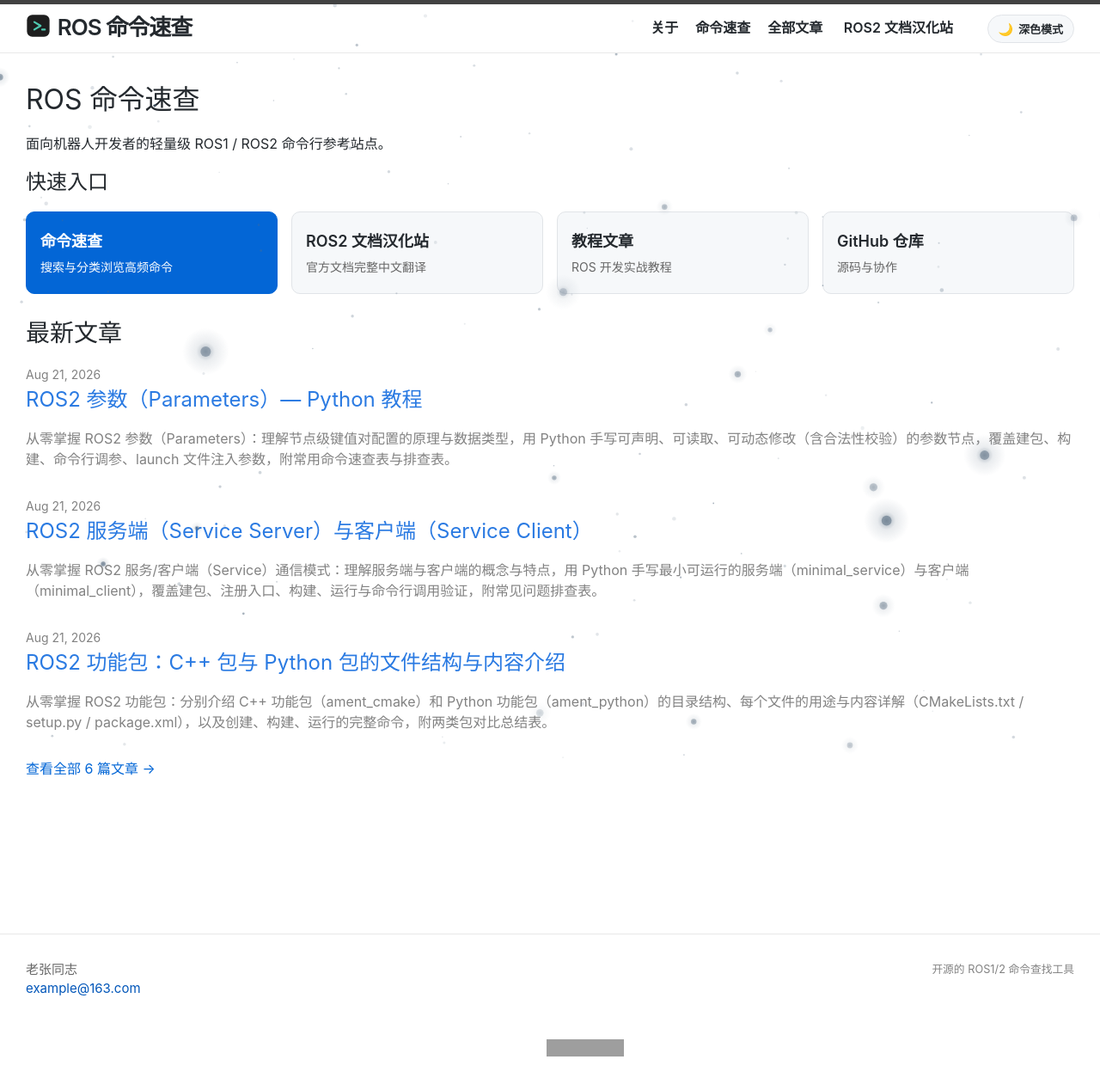
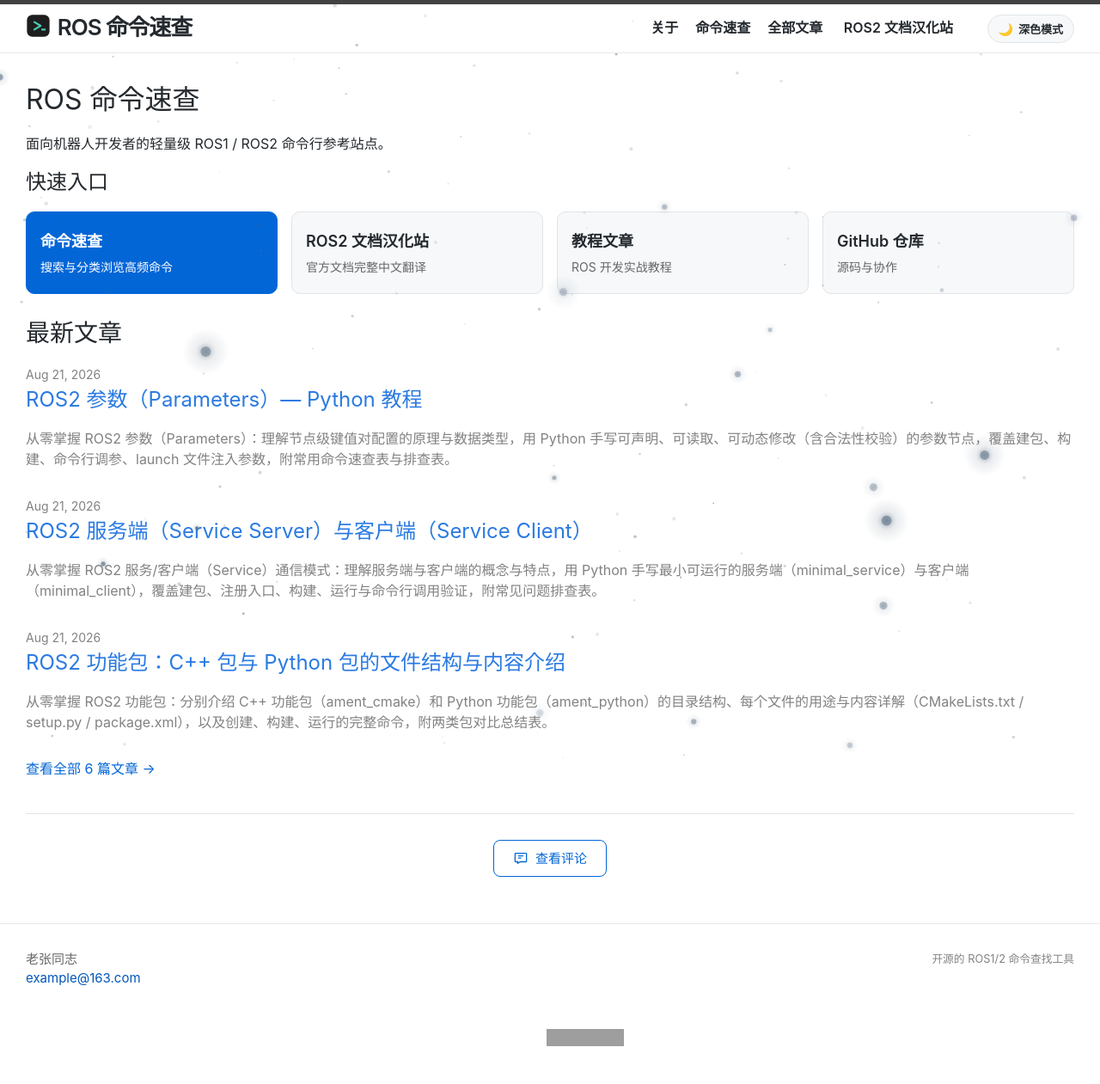
Before and after one commit to 1Q08/ros_ws, a Jekyll site: the page built from docs/index.md, in a window 1280 px wide. Shown: the whole page at 86% size. Built offline with Jekyll 4.4.1, drawn with Linux system fonts in a browser that asks for light colours; comment, search, counter and statistics services are not loaded; grey boxes are pictures that could not be loaded.

Commit message:
GitHub Pages：giscus 评论区改为点击按钮后加载（查看评论），按钮居中、分隔线、描边幽灵样式 + 评论气泡图标

```diff
--- a/docs/_layouts/home.html
+++ b/docs/_layouts/home.html
@@ -37,6 +37,10 @@
   {%- endif -%}
 
   <section class="giscus-wrapper">
+    <button type="button" class="giscus-load-btn" id="giscus-load-btn">
+      <span class="giscus-load-icon" aria-hidden="true"></span>
+      查看评论
+    </button>
     <div class="giscus"></div>
     <script>
       (function () {
@@ -110,21 +114,20 @@
           }
         }
 
-        // 懒加载：滚动到评论区附近才真正加载 giscus，首屏不被 widget 请求拖慢
-        var container = document.querySelector('.giscus');
-        if ('IntersectionObserver' in window && container) {
-          var io = new IntersectionObserver(function (entries) {
-            for (var i = 0; i < entries.length; i++) {
-              if (entries[i].isIntersecting) {
-                io.disconnect();
-                loadGiscus();
-                break;
-              }
+        // 点击「查看评论」按钮后才真正加载 giscus，避免首屏被 widget 请求拖慢
+        var loadBtn = document.getElementById('giscus-load-btn');
+        if (loadBtn) {
+          loadBtn.addEventListener('click', function () {
+            loadBtn.disabled = true;
+            loadBtn.textContent = '加载中…';
+            loadGiscus();
+            // giscus 渲染完成后会自动替换 .giscus 内容，按钮随之隐藏
+            if (loadBtn.parentElement) {
+              loadBtn.parentElement.removeChild(loadBtn);
             }
-          }, { rootMargin: '200px' });
-          io.observe(container);
+          });
         } else {
-          loadGiscus(); // 兜底：不支持 IntersectionObserver 时立即加载
+          loadGiscus(); // 兜底：找不到按钮时立即加载
         }
 
         // 监听主题切换按钮（theme.js 触发 themechange 事件）
--- a/docs/_sass/minima/_theme.scss
+++ b/docs/_sass/minima/_theme.scss
@@ -130,15 +130,71 @@
 
 /**
  * giscus 评论区
- * .giscus 容器未加载时高度为 0，需给最小高度占位，
- * 否则 IntersectionObserver 无法触发懒加载。
+ * 通过「查看评论」按钮点击后才加载，避免首屏被 widget 请求拖慢。
+ * 按钮上方加分隔线并居中显示，采用描边幽灵样式 + 评论气泡图标。
  */
 .giscus-wrapper {
-  margin-top: 30px;
+  margin-top: 40px;
+  padding-top: 30px;
+  border-top: 1px solid var(--border-color);
+  text-align: center;
+}
+
+.giscus-load-btn {
+  display: inline-flex;
+  align-items: center;
+  justify-content: center;
+  gap: 8px;
+  padding: 10px 22px;
+  font-size: 15px;
+  font-weight: 500;
+  line-height: 1.4;
+  color: var(--accent-color);
+  background-color: transparent;
+  border: 1px solid var(--accent-color);
+  border-radius: 8px;
+  cursor: pointer;
+  transition: background-color 0.2s ease, border-color 0.2s ease, color 0.2s ease, transform 0.1s ease;
+}
+
+.giscus-load-icon {
+  flex-shrink: 0;
+  display: inline-block;
+  width: 18px;
+  height: 18px;
+  background-color: currentColor;
+  -webkit-mask-image: url('icons/message-comments.svg');
+  mask-image: url('icons/message-comments.svg');
+  -webkit-mask-size: contain;
+  mask-size: contain;
+  -webkit-mask-repeat: no-repeat;
+  mask-repeat: no-repeat;
+  -webkit-mask-position: center;
+  mask-position: center;
+}
+
+.giscus-load-btn:hover {
+  background-color: var(--bg-tertiary);
+  border-color: var(--accent-hover);
+  color: var(--accent-hover);
+}
+
+.giscus-load-btn:active {
+  transform: translateY(1px);
+}
+
+.giscus-load-btn:disabled {
+  cursor: wait;
+  opacity: 0.7;
 }
 
 .giscus {
-  min-height: 120px;
+  margin-top: 24px;
+  text-align: left;
+}
+
+.giscus:empty {
+  min-height: 0;
 }
 
 /**
```
Also changed, not shown: docs/assets/icons/message-comments.svg (added).
